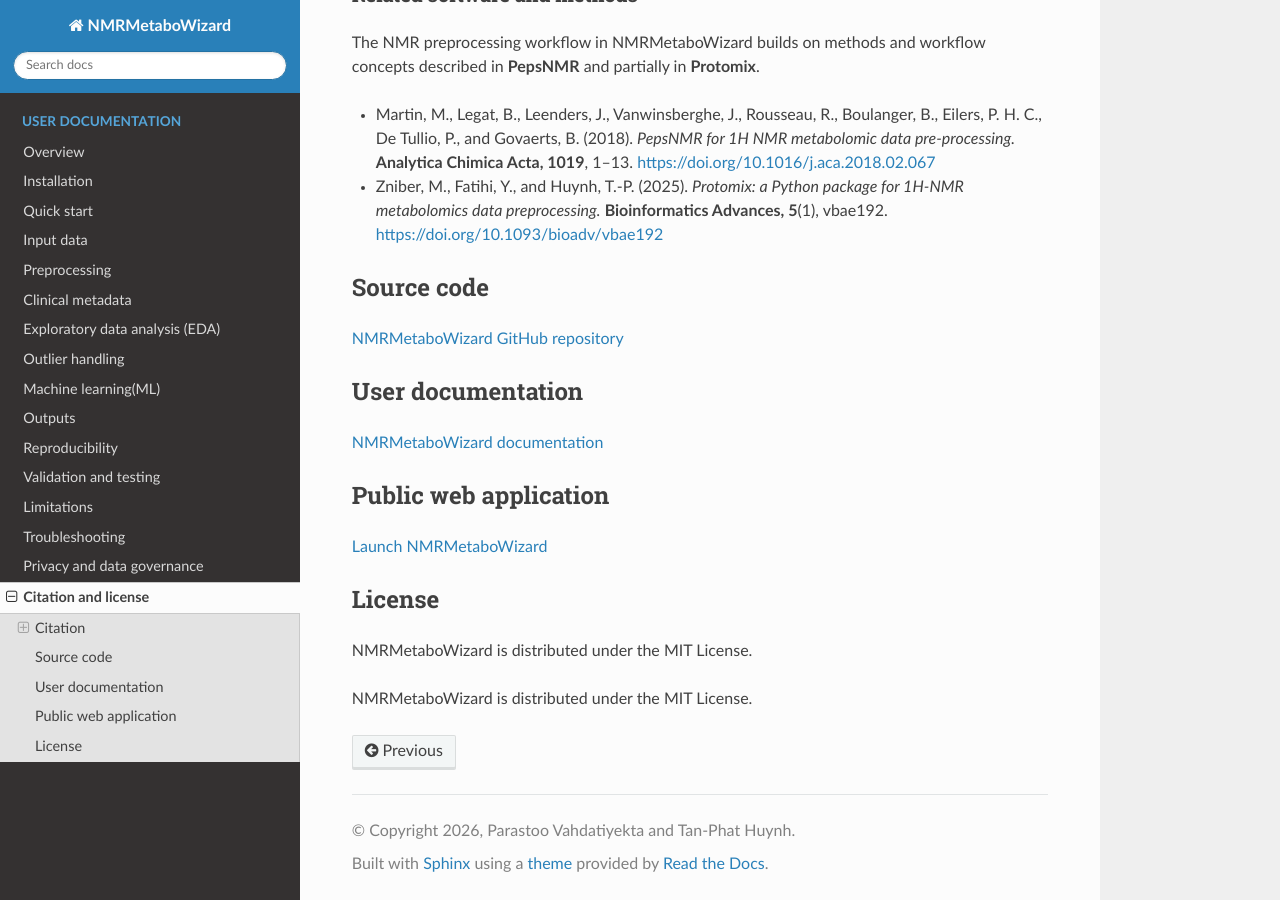
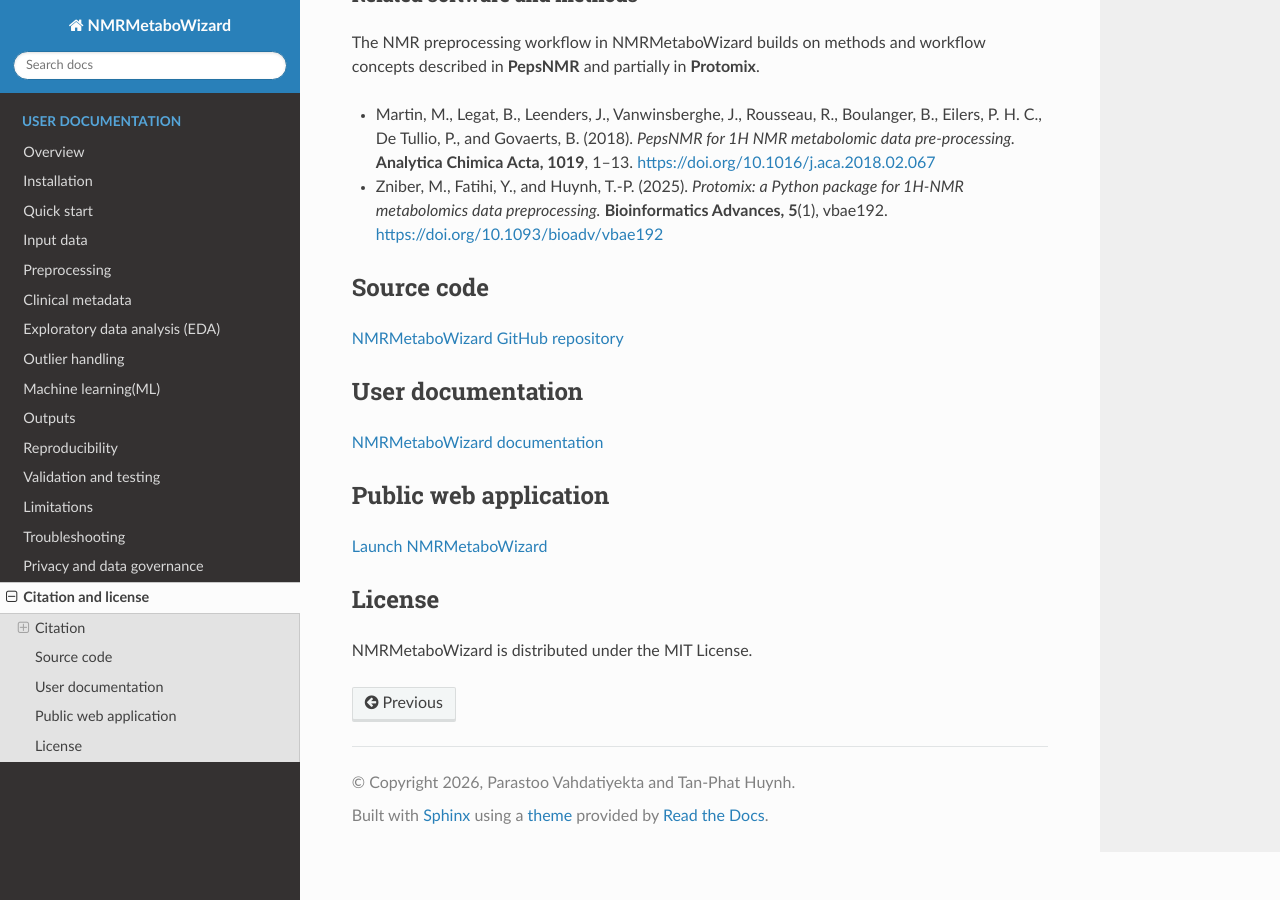
Before and after one commit to Parygithub/NMRMetaboWizard, a Sphinx documentation site: the page built from docs/source/citation.rst, in a window 1280 px wide and 900 px high, scrolled down 576 px. Built offline with Sphinx 7.4.7 and the Read the Docs theme 3.1.0, drawn with Linux system fonts in a browser that asks for light colours.

Commit message:
Update citation.rst

```diff
--- a/docs/source/citation.rst
+++ b/docs/source/citation.rst
@@ -61,5 +61,3 @@ License
 -------
 
 NMRMetaboWizard is distributed under the MIT License.
-
-NMRMetaboWizard is distributed under the MIT License.
```
